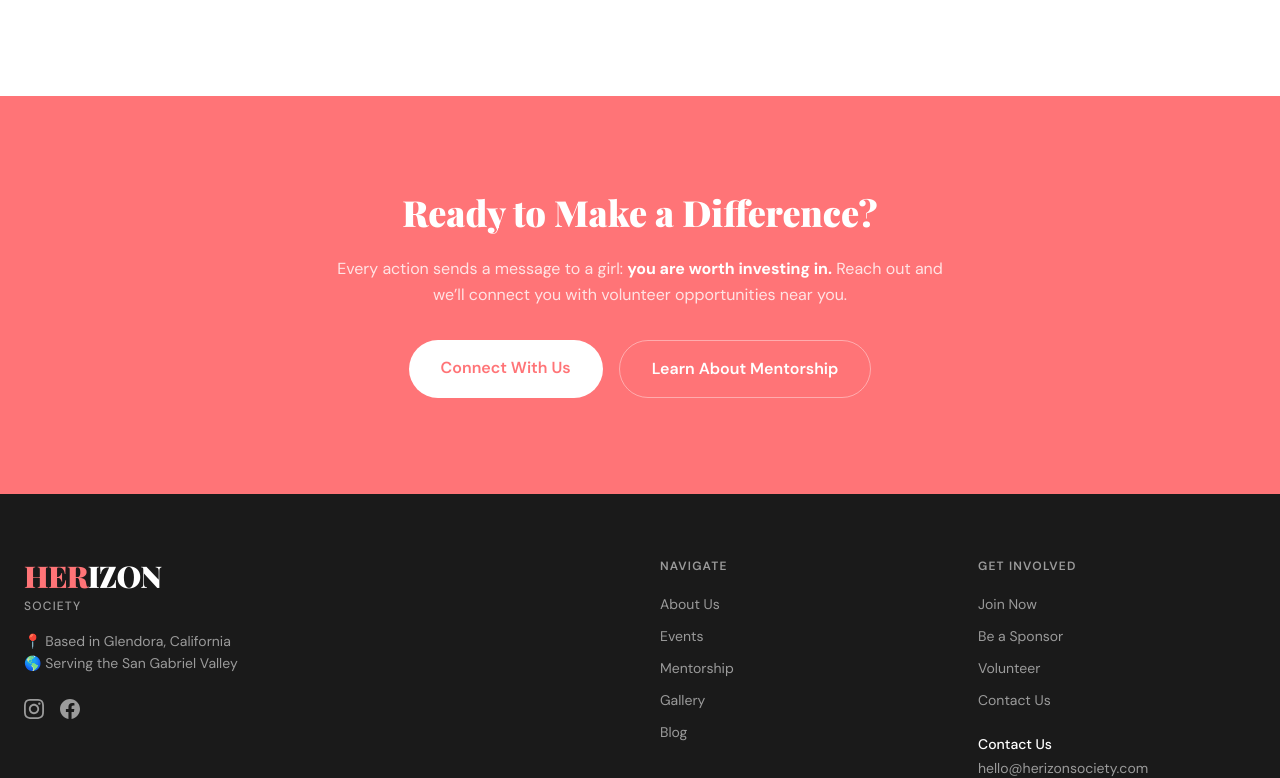
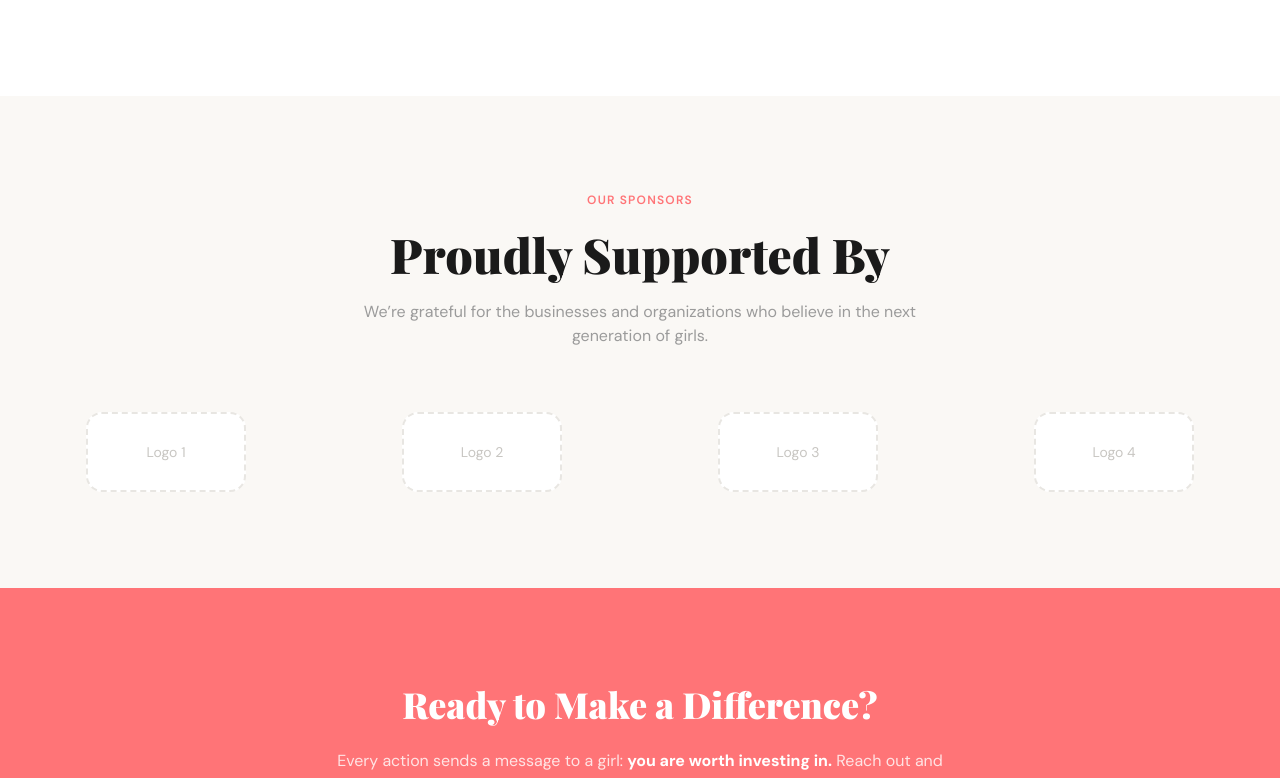
Before and after one commit to flourishprosper/herizonsociety-website, a Next.js app: page /volunteer in a window 1280 px wide. Shown: the part 1447-2225 px from the top of the page. Built offline with nearby package versions, Linux system fonts and the light colour scheme; a web font is replaced by a local one.

Commit message:
feat: remove Sponsors nav link, add sponsors section to Programs page

```diff
--- a/src/app/volunteer/page.tsx
+++ b/src/app/volunteer/page.tsx
@@ -103,6 +103,32 @@ export default function VolunteerPage() {
         </div>
       </section>
 
+      {/* Sponsors */}
+      <section className="bg-[#FAF8F5] py-24">
+        <div className="max-w-7xl mx-auto px-6 text-center">
+          <p className="text-[#FF7477] text-xs font-semibold uppercase tracking-widest mb-4">
+            Our Sponsors
+          </p>
+          <h2 className="font-serif text-4xl sm:text-5xl font-black text-[#1A1A1A] leading-tight mb-4">
+            Proudly Supported By
+          </h2>
+          <p className="text-[#9B9B9B] max-w-xl mx-auto mb-16">
+            We&rsquo;re grateful for the businesses and organizations who believe in the next generation of girls.
+          </p>
+          {/* Logo grid — logos coming soon */}
+          <div className="grid grid-cols-2 sm:grid-cols-3 lg:grid-cols-4 gap-8 items-center justify-items-center">
+            {[1, 2, 3, 4].map((i) => (
+              <div
+                key={i}
+                className="w-40 h-20 bg-white border-2 border-dashed border-[#E8E6E2] rounded-2xl flex items-center justify-center text-[#C8C6C2] text-sm"
+              >
+                Logo {i}
+              </div>
+            ))}
+          </div>
+        </div>
+      </section>
+
       {/* CTA */}
       <section className="bg-[#FF7477] py-24 text-center">
         <div className="max-w-2xl mx-auto px-6">
--- a/src/components/Navbar.tsx
+++ b/src/components/Navbar.tsx
@@ -8,7 +8,6 @@ const navLinks = [
   { label: "About", href: "/about" },
   { label: "Events", href: "/events" },
   { label: "Get Involved", href: "/mentorship" },
-  { label: "Sponsors", href: "/sponsor" },
   { label: "Programs", href: "/volunteer" },
   { label: "Gallery", href: "/gallery" },
   { label: "Blog", href: "/blog" },
```
